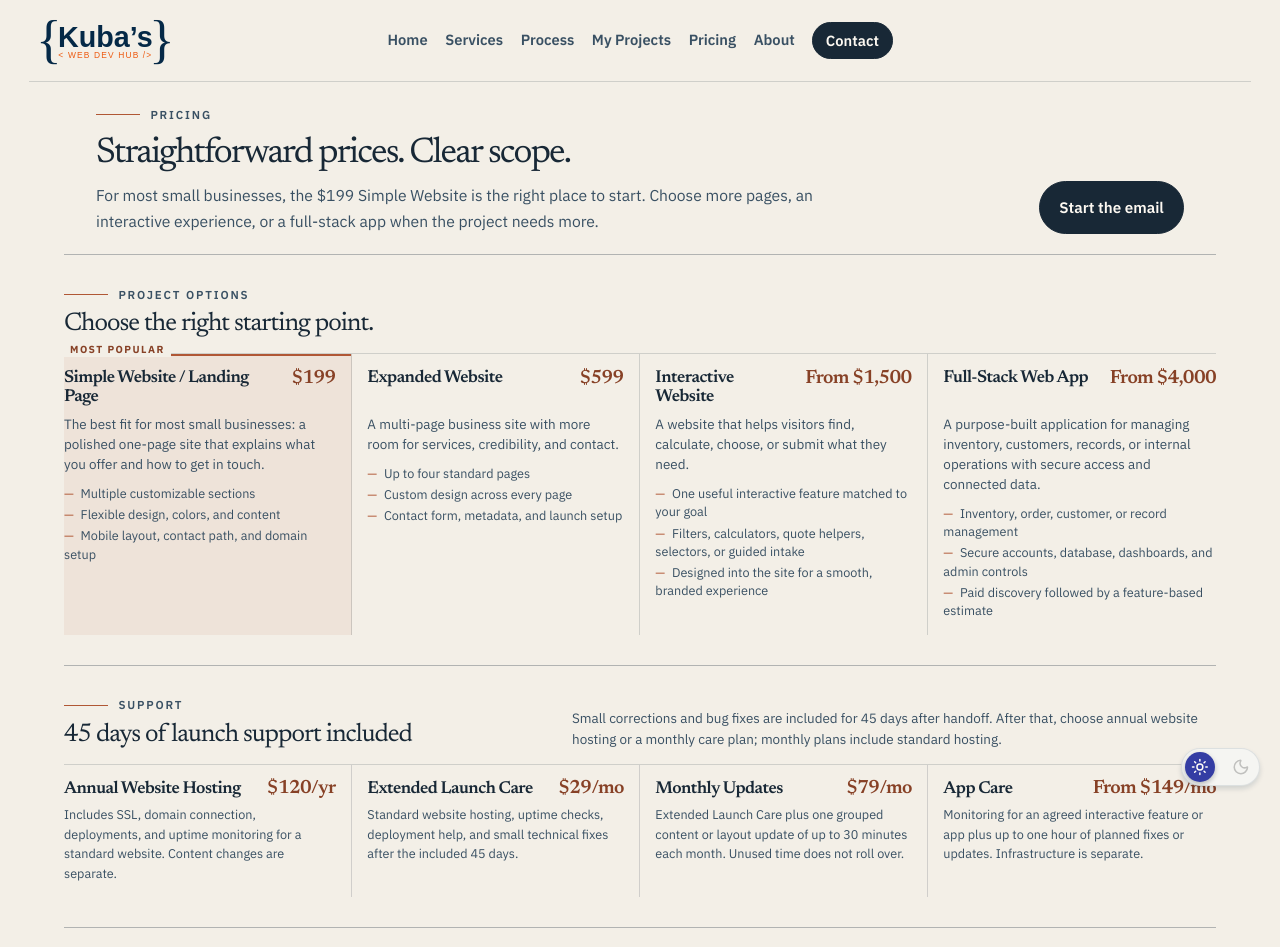
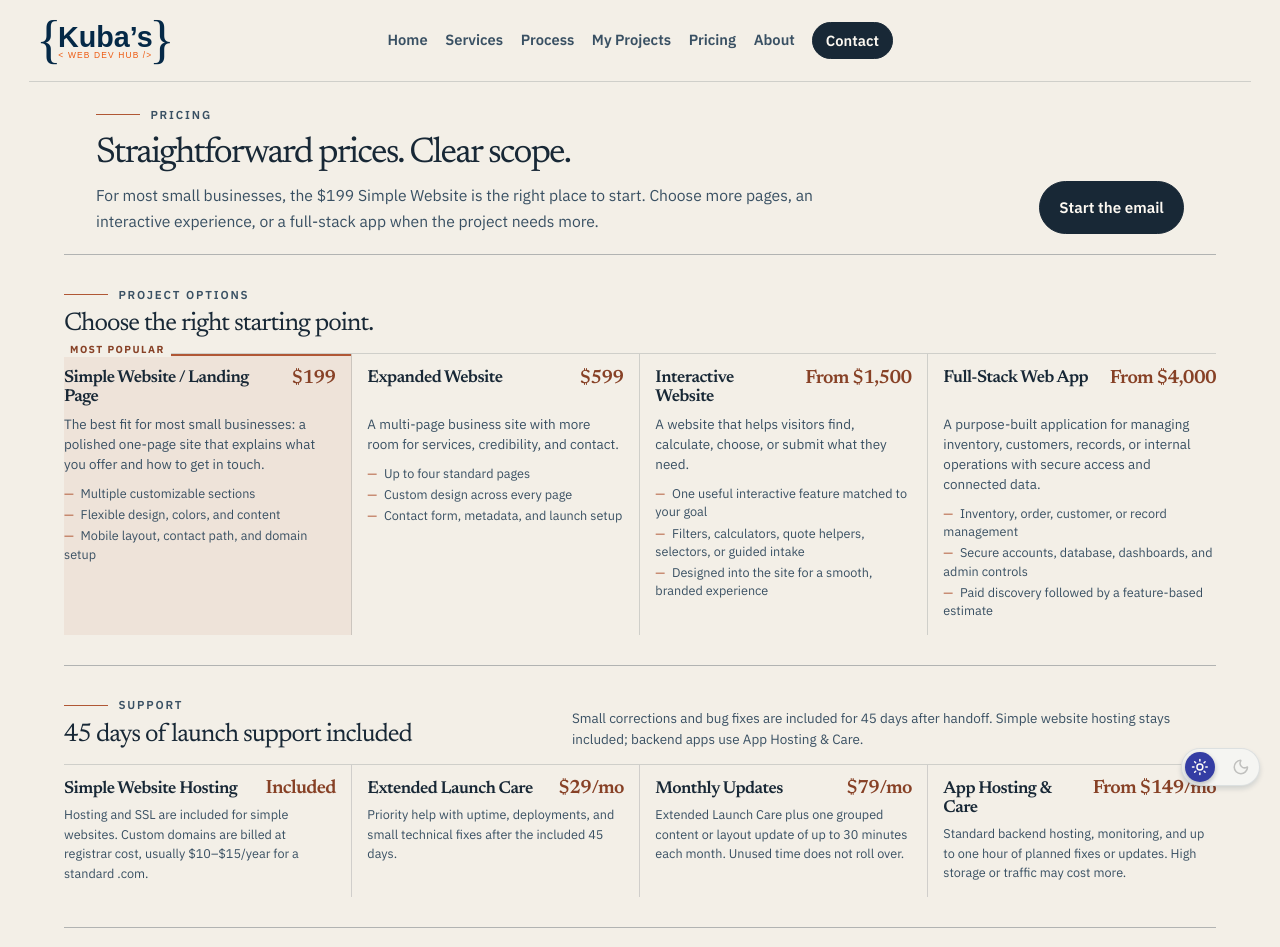
Before and after one commit to Jrawecki/WebDevHub, a Next.js app: page /pricing in a window 1280 px wide. Shown: the top 947 px of the page. Built offline with nearby package versions, Linux system fonts and the light colour scheme; no server answers.

Commit message:
Include simple hosting in pricing

```diff
--- a/content/pricing.ts
+++ b/content/pricing.ts
@@ -56,20 +56,20 @@ export const pricingContent = {
   launchSupport: {
     title: "45 days of launch support included",
     body:
-      "Small corrections and bug fixes are included for 45 days after handoff. After that, choose annual website hosting or a monthly care plan; monthly plans include standard hosting.",
+      "Small corrections and bug fixes are included for 45 days after handoff. Simple website hosting stays included; backend apps use App Hosting & Care.",
   },
   carePlans: [
     {
-      title: "Annual Website Hosting",
-      price: "$120/yr",
+      title: "Simple Website Hosting",
+      price: "Included",
       summary:
-        "Includes SSL, domain connection, deployments, and uptime monitoring for a standard website. Content changes are separate.",
+        "Hosting and SSL are included for simple websites. Custom domains are billed at registrar cost, usually $10–$15/year for a standard .com.",
     },
     {
       title: "Extended Launch Care",
       price: "$29/mo",
       summary:
-        "Standard website hosting, uptime checks, deployment help, and small technical fixes after the included 45 days.",
+        "Priority help with uptime, deployments, and small technical fixes after the included 45 days.",
     },
     {
       title: "Monthly Updates",
@@ -78,14 +78,14 @@ export const pricingContent = {
         "Extended Launch Care plus one grouped content or layout update of up to 30 minutes each month. Unused time does not roll over.",
     },
     {
-      title: "App Care",
+      title: "App Hosting & Care",
       price: "From $149/mo",
       summary:
-        "Monitoring for an agreed interactive feature or app plus up to one hour of planned fixes or updates. Infrastructure is separate.",
+        "Standard backend hosting, monitoring, and up to one hour of planned fixes or updates. High storage or traffic may cost more.",
     },
   ],
   scopeNote:
-    "Website prices assume ready-to-use content and one consolidated edit pass. Interactive websites include one scoped feature. Full-stack builds start at $4,000 after paid discovery. Domains, databases, storage, email services, and usage-based app infrastructure are billed separately.",
+    "Website prices assume ready-to-use content and one consolidated edit pass. Interactive websites include one scoped feature. Full-stack builds start at $4,000 after paid discovery. Custom domains are billed at registrar cost. App Hosting & Care includes standard backend usage; high storage, traffic, email, or other paid services may add cost.",
   closingNote:
     "Send your goal, content, and timing. I will tell you which package fits or whether discovery comes first.",
   primaryCtaLabel: contactContent.primaryCtaLabel,
--- a/content/services.ts
+++ b/content/services.ts
@@ -46,21 +46,22 @@ export const services = [
   {
     slug: "ongoing-support",
     title: "Ongoing Support",
-    priceFrom: "Hosting $120/yr · Care $29/mo",
+    priceFrom: "Simple hosting included · App care $149+/mo",
     summary:
-      "Post-launch help for small edits, bug fixes, practical improvements, and ongoing maintenance after the build is live.",
+      "Included simple-site hosting, optional monthly website care, and app hosting subscriptions for systems with a back end.",
     audienceFit:
       "Best for businesses that want a reliable support path after launch instead of figuring out every small change alone.",
     primaryOutcome:
-      "A website, app, or tool that stays current, maintained, and easier to manage as the business changes.",
+      "A website or app that stays online, monitored, and easier to maintain as the business changes.",
     deliverables: [
       "45 days of included launch support after handoff",
-      "Annual website hosting for $120/year",
+      "Simple website hosting and SSL included",
+      "Custom domains billed at registrar cost",
       "Extended Launch Care from $29/mo after the included period",
-      "App Care from $149/mo for monitoring and planned fixes",
+      "App Hosting & Care from $149/mo, including standard backend usage",
     ],
     startingPoint:
-      "Start with annual hosting only or choose a monthly care plan after the included 45-day support period.",
+      "Simple website hosting stays included. Choose monthly website care for ongoing help or App Hosting & Care for backend systems.",
     nextStep:
       "Email me the current setup and the kind of ongoing help you expect. Larger additions are scoped separately.",
   },
```
Also changed, not shown: 1 other file (tests, documents, lock files or other folders).
